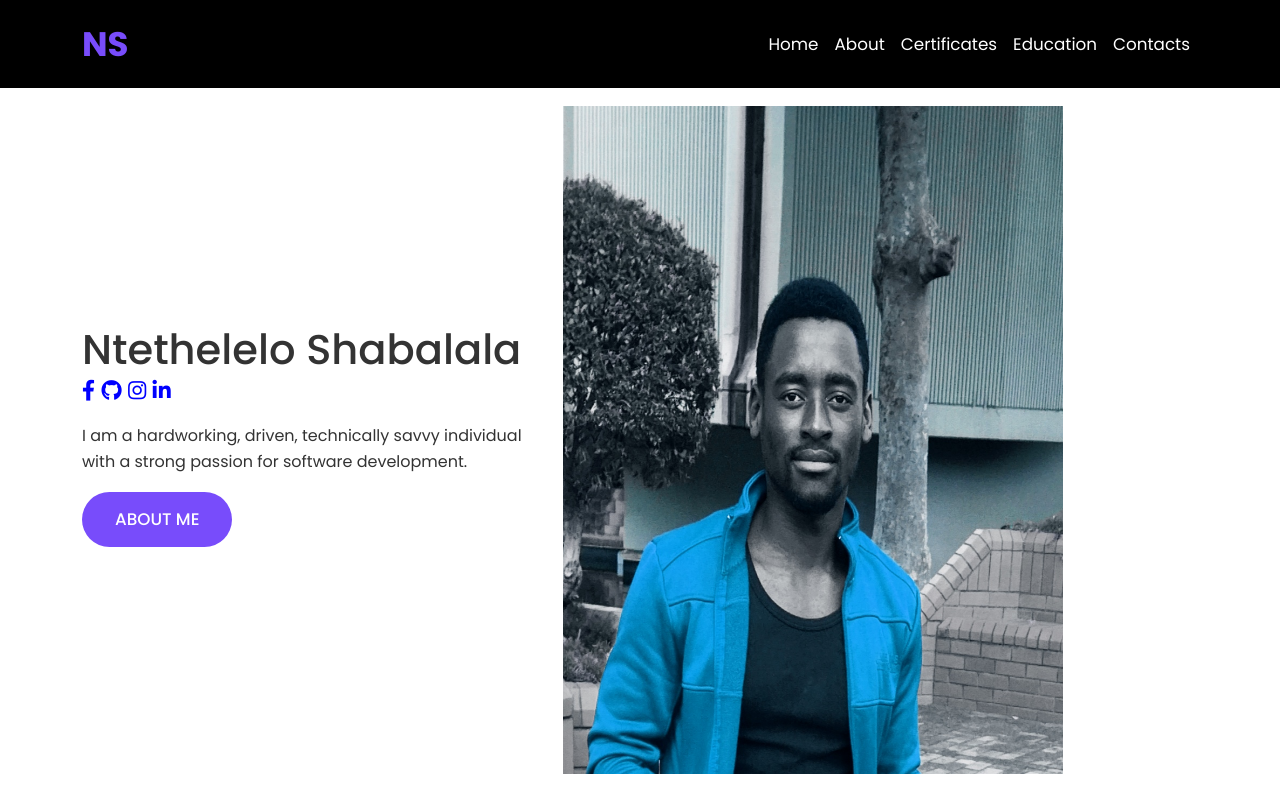
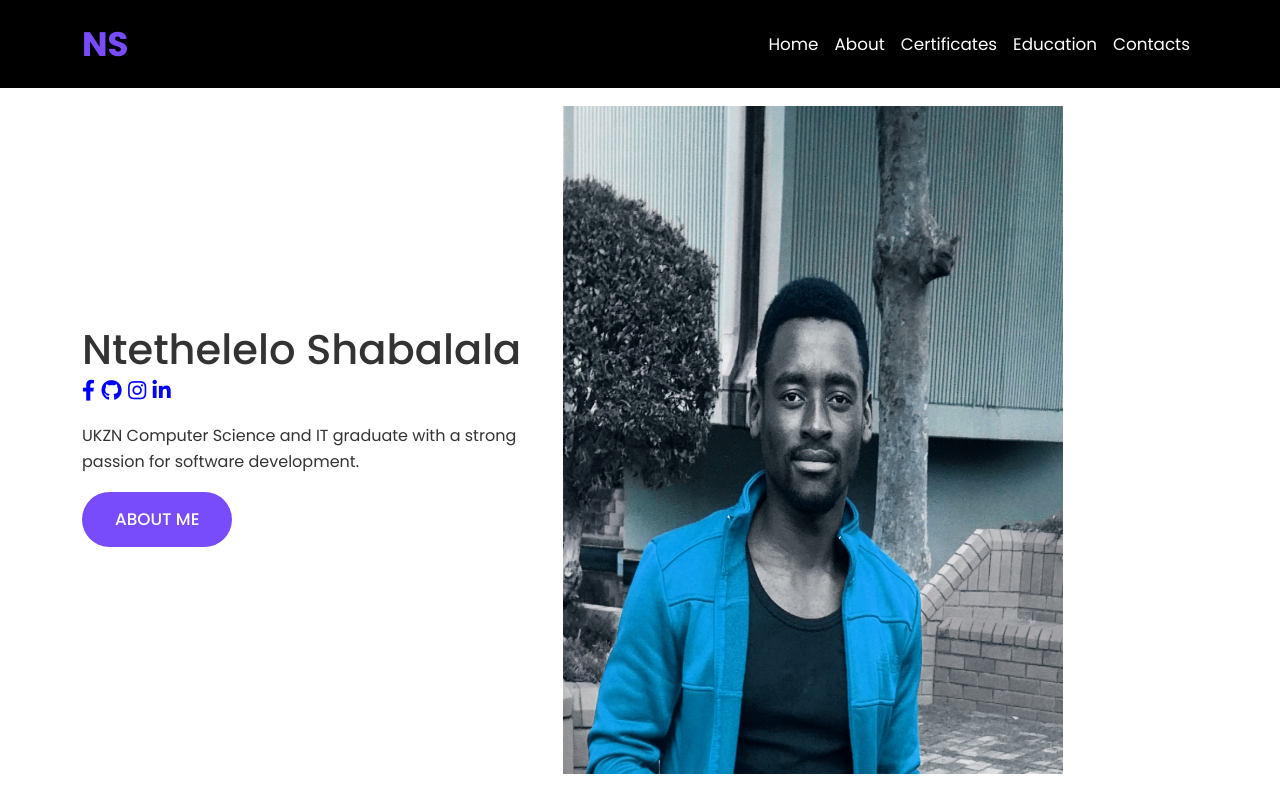
Before and after one commit to NtetheWonder/miniPortfolio, a React (Create React App) app: page / in a window 1280 px wide. Shown: the top 800 px of the page. Built offline with nearby package versions, Linux system fonts and the light colour scheme.

Commit message:
Home slight update

```diff
--- a/src/components/Home.js
+++ b/src/components/Home.js
@@ -27,7 +27,7 @@ function Header(){
               </div>
 
                 <p className="text">
-                I am a hardworking, driven, technically savvy individual with a strong passion for software development.
+                UKZN Computer Science and IT graduate with a strong passion for software development.
 
               </p>
 
```
